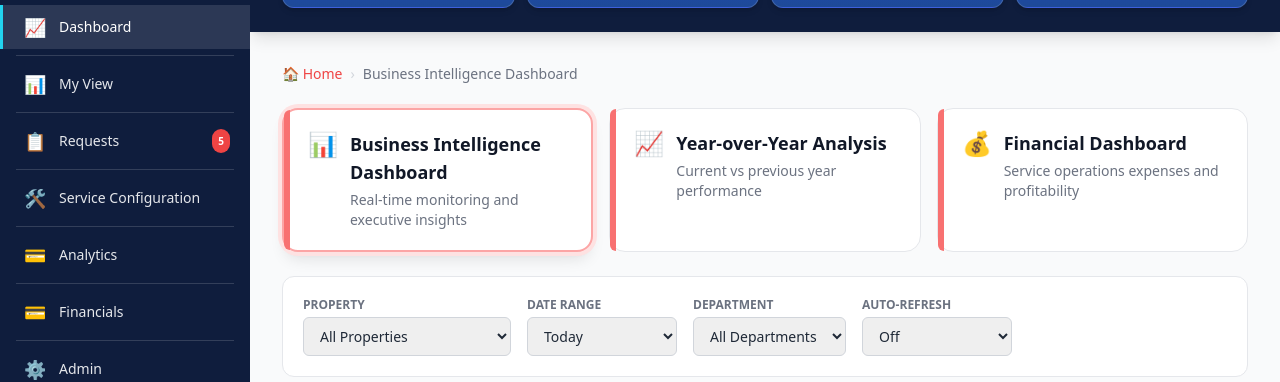
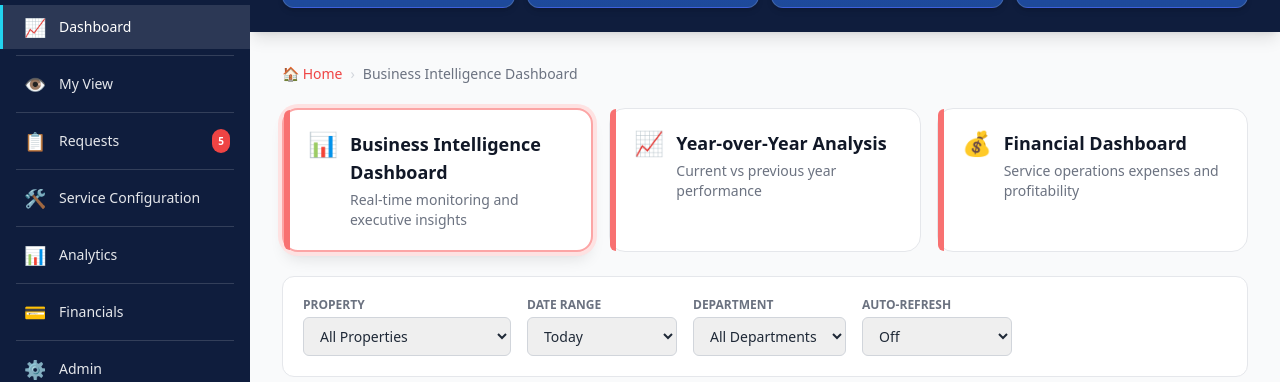
Before and after one commit to giopcarballo/react-servicedesk, a React (Vite) app: page /dashboard in a window 1280 px wide. Shown: the part 167-549 px from the top of the page. Built offline with nearby package versions, Linux system fonts and the light colour scheme.

Commit message:
add emojis

```diff
--- a/src/components/Sidebar.jsx
+++ b/src/components/Sidebar.jsx
@@ -50,7 +50,7 @@ function Sidebar({ collapsed, onNavigate }) {
           onClick={() => handleNavigate('myview', '/servicedesk')}
           title="My View"
         >
-          <span className="text-lg w-6 text-center flex-shrink-0">📊</span>
+          <span className="text-lg w-6 text-center flex-shrink-0">👁️</span>
           {!collapsed && <span>My View</span>}
         </div>
 
@@ -99,7 +99,7 @@ function Sidebar({ collapsed, onNavigate }) {
           onClick={() => handleNavigate('analytics', '/analytics')}
           title="Analytics"
         >
-          <span className="text-lg w-6 text-center flex-shrink-0">💳</span>
+          <span className="text-lg w-6 text-center flex-shrink-0"> 📊</span>
           {!collapsed && <span>Analytics</span>}
         </div>
 
```
